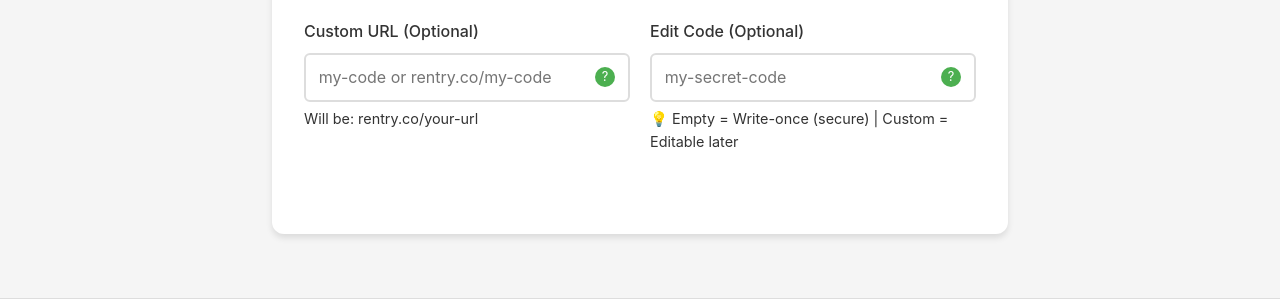
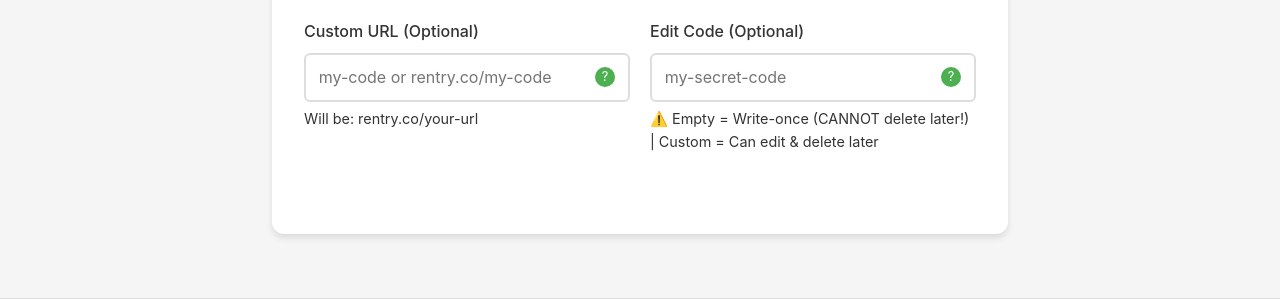
Before and after one commit to liEric123/Host-Code-Online, a Flask app: page /files in a window 1280 px wide. Shown: the part 768-1067 px from the top of the page. Run offline with Flask 3, Linux system fonts and the light colour scheme; some libraries are stand-ins or nearby versions.

Commit message:
Add comprehensive edit code warnings to prevent permanent uploads
- Add popup warnings when no edit code is provided
- Update tooltips to emphasize deletion limitations
- Add visual warnings in info text
- Warn users they cannot delete rentry.co files without edit codes
- Apply warnings to both single file and multi-file upload modes

```diff
--- a/templates/files.html
+++ b/templates/files.html
@@ -1344,12 +1344,12 @@
                         <div class="tooltip help-icon">
                             ?
                             <span class="tooltiptext">
-                                <strong>If empty:</strong> Creates write-once paste (most secure)<br>
-                                <strong>If provided:</strong> You can edit later with this code
+                                <strong>If empty:</strong> Creates write-once paste (CANNOT be deleted later!)<br>
+                                <strong>If provided:</strong> You can edit and DELETE later with this code
                             </span>
                         </div>
                     </div>
-                    <p class="info-text">💡 Empty = Write-once (secure) | Custom = Editable later</p>
+                    <p class="info-text">⚠️ Empty = Write-once (CANNOT delete later!) | Custom = Can edit & delete later</p>
                 </div>
 
                 {% if current_user.is_authenticated %}
@@ -1456,7 +1456,7 @@
                 <div class="edit-code-input-section" id="singleEditCodeInput">
                     <label for="previewEditCode">Edit Code (optional):</label>
                     <input type="text" id="previewEditCode" placeholder="my-secret-code" maxlength="50">
-                    <small>💡 Empty = Write-once pastes (most secure) | Custom = Editable later</small>
+                    <small>⚠️ Empty = Write-once pastes (CANNOT delete later!) | Custom = Can edit & delete later</small>
                 </div>
 
                 <!-- Individual edit code inputs -->
@@ -1823,6 +1823,14 @@
             const editCodeField = document.getElementById('edit_code');
             const editCode = editCodeField && editCodeField.value ? editCodeField.value.trim() : '';
 
+            // Warn user if no edit code is provided
+            if (!editCode) {
+                const proceed = confirm('⚠️ WARNING: No Edit Code Provided!\n\nWithout an edit code:\n• You CANNOT delete this paste from rentry.co later\n• You CANNOT edit this paste later\n• The paste will be permanent and unchangeable\n• An auto-generated edit code will be created\n\n⚠️ If you want to be able to delete this paste later, please provide an edit code!\n\nDo you want to continue anyway?');
+                if (!proceed) {
+                    return;
+                }
+            }
+
             // Upload combined content
             try {
                 // Check save_to_account checkbox
@@ -1895,6 +1903,14 @@
             if (editCodeMode === 'same') {
                 // Use the same edit code for all files
                 singleEditCode = document.getElementById('previewEditCode').value || '';
+
+                // Warn user if no edit code is provided for same mode
+                if (!singleEditCode.trim()) {
+                    const proceed = confirm('⚠️ WARNING: No Edit Code Provided!\n\nWithout an edit code:\n• You CANNOT delete these pastes from rentry.co later\n• You CANNOT edit these pastes later\n• The pastes will be permanent and unchangeable\n• Auto-generated edit codes will be created\n\n⚠️ If you want to be able to delete these pastes later, please provide an edit code!\n\nDo you want to continue anyway?');
+                    if (!proceed) {
+                        return;
+                    }
+                }
             }
 
             for (let i = 0; i < selectedFiles.length; i++) {
```
Also changed, not shown: templates/paste.html (+4 -4 lines).
